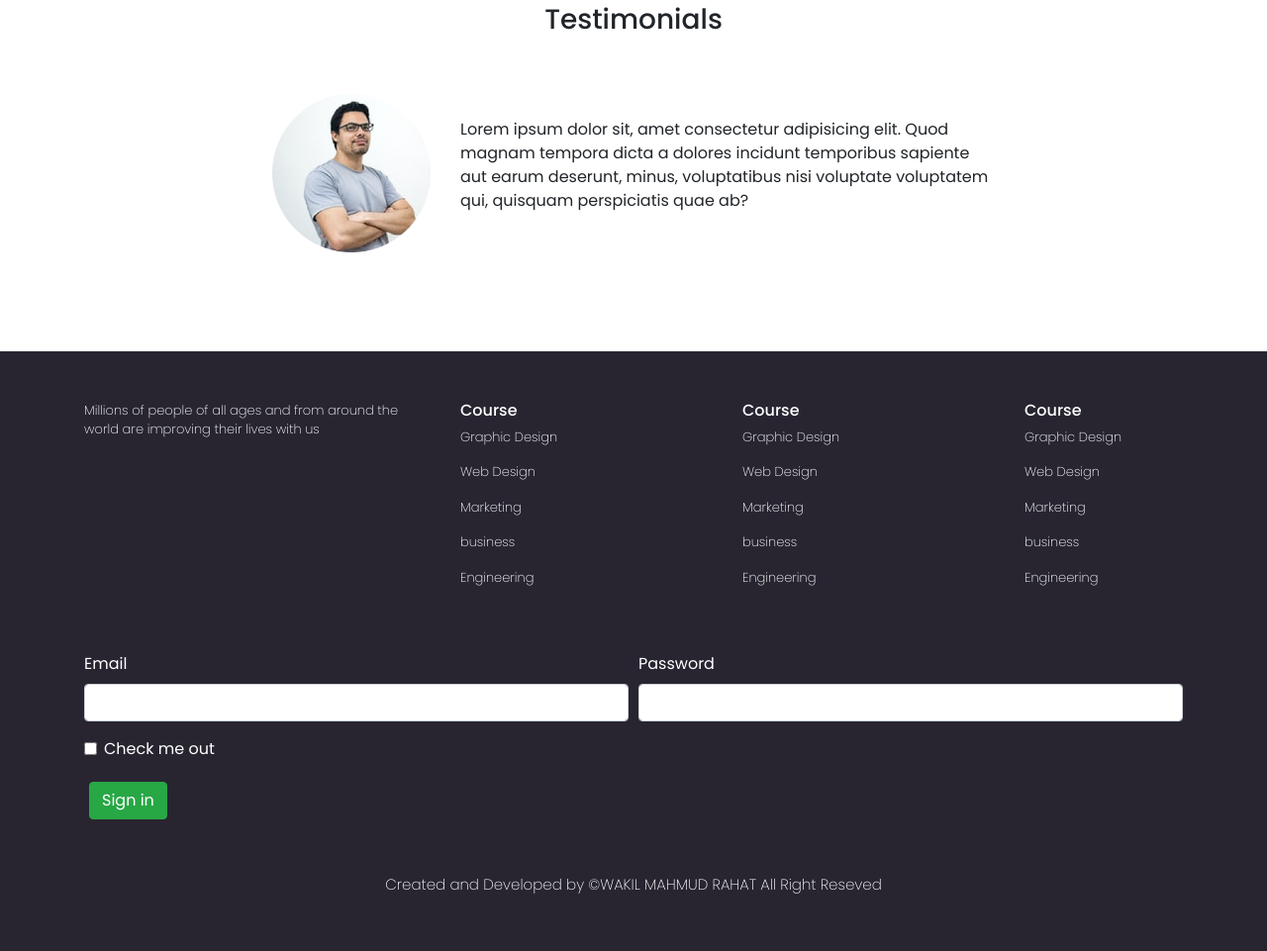
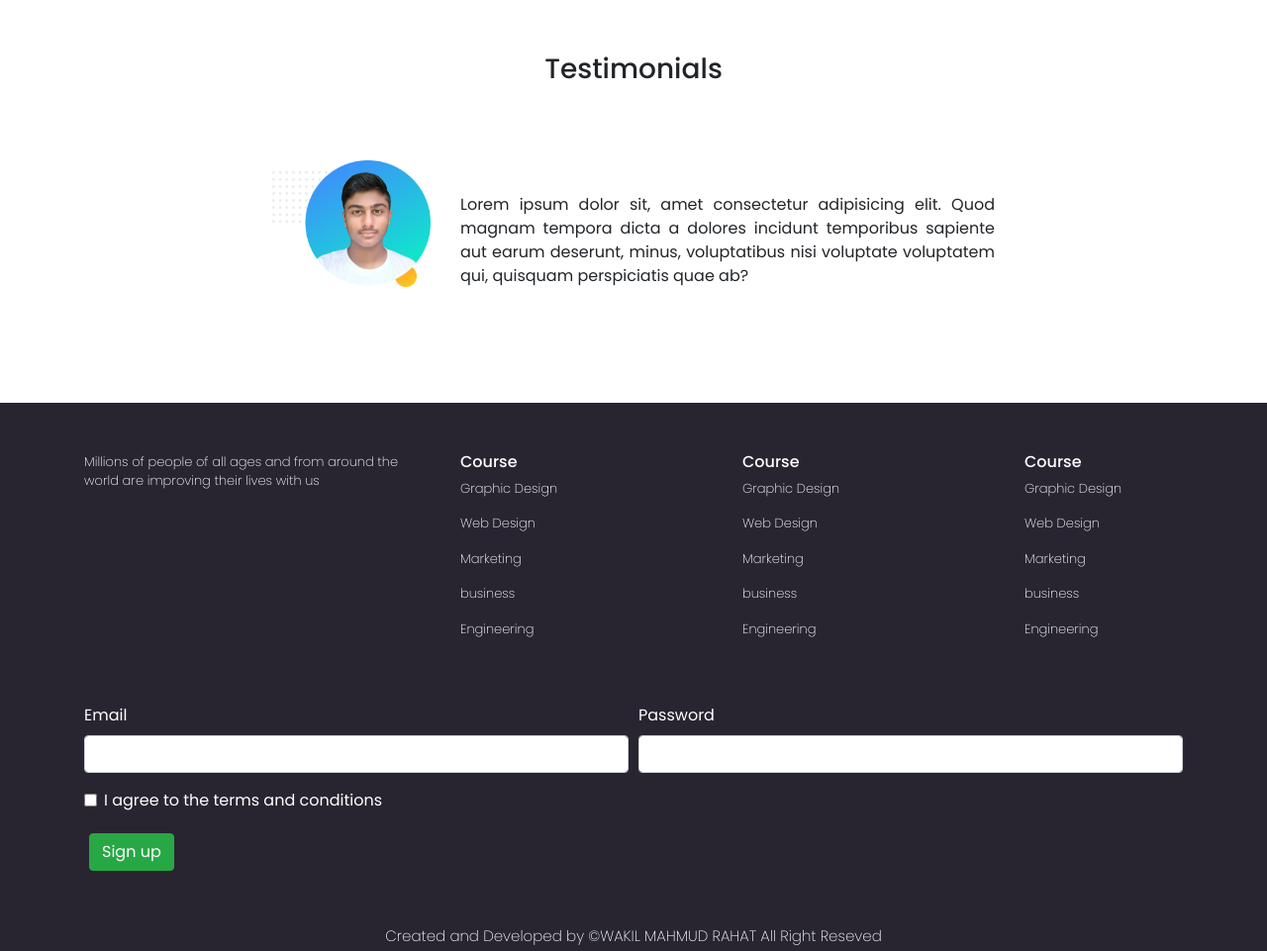
Before and after one commit to rahat2005/PH-6-E-School, a plain HTML site: page index.html in a window 1280 px wide. Shown: the part 1733-2694 px from the top of the page at 99% size. Drawn offline with nearby package versions, Linux system fonts and the light colour scheme.

Commit message:
9th edit

```diff
--- a/index.html
+++ b/index.html
@@ -39,7 +39,7 @@
                       <a class="nav-link" href="#">Blog</a>
                     </li>
                     <li class="nav-item">
-                      <a class="nav-link sign-in-button text-white" href="#sign-in">Sign in</a>
+                      <a class="nav-link sign-in-button text-white" href="#sign-in">Sign up</a>
                     </li>
                   </ul>
                 </div>
@@ -66,7 +66,7 @@
           </div>
         </div>
       </header>
-      <section class="icons-section">
+      <section class="icons-section hola1">
         <div class="container">
           <div class="row d-flex align-items-center">
             <div class="col-md-3">
@@ -183,10 +183,10 @@
         <div class="container" >
           <h3 class="Testimonial-text d-flex justify-content-center" id="Others">Testimonials</h3>
           <div class="row  d-flex justify-content-center align-items-center">
-            <div class="col-md-2">
-              <img src="images/Photos/Man.png" class="img fluid w-100" alt="">
+            <div class="col-md-2 col-sm-2">
+              <img src="images/Photos/rahat.png" class="img fluid w-100" alt="">
             </div>
-            <div class="col-md-6">
+            <div class="col-md-6 hola">
               <p>Lorem ipsum dolor sit, amet consectetur adipisicing elit. Quod magnam tempora dicta a dolores incidunt temporibus sapiente aut earum deserunt, minus, voluptatibus nisi voluptate voluptatem qui, quisquam perspiciatis quae ab?</p>
             </div>
           </div>
@@ -237,11 +237,11 @@
               <div class="form-check">
                 <input class="form-check-input" type="checkbox" id="gridCheck">
                 <label class="form-check-label" for="gridCheck">
-                  Check me out
+                  I agree to the terms and conditions
                 </label>
               </div>
             </div>
-            <button type="submit" class="btn btn-success">Sign in</button>
+            <button type="submit" class="btn btn-success">Sign up</button>
           </form>
           <p class="d-flex justify-content-center align-items-baseline copyright-text">Created and Developed by &#169;WAKIL MAHMUD RAHAT All Right Reseved</p>
         </div>
--- a/style.css
+++ b/style.css
@@ -90,3 +90,10 @@ button{
 .input-form{
     padding-top: 50px;
 }
+.hola p{
+    padding-top: 50px;
+    text-align: justify;
+}
+.hola1{
+    padding-top: 50px;
+}
```
Also changed, not shown: images/Photos/rahat.png (added).
